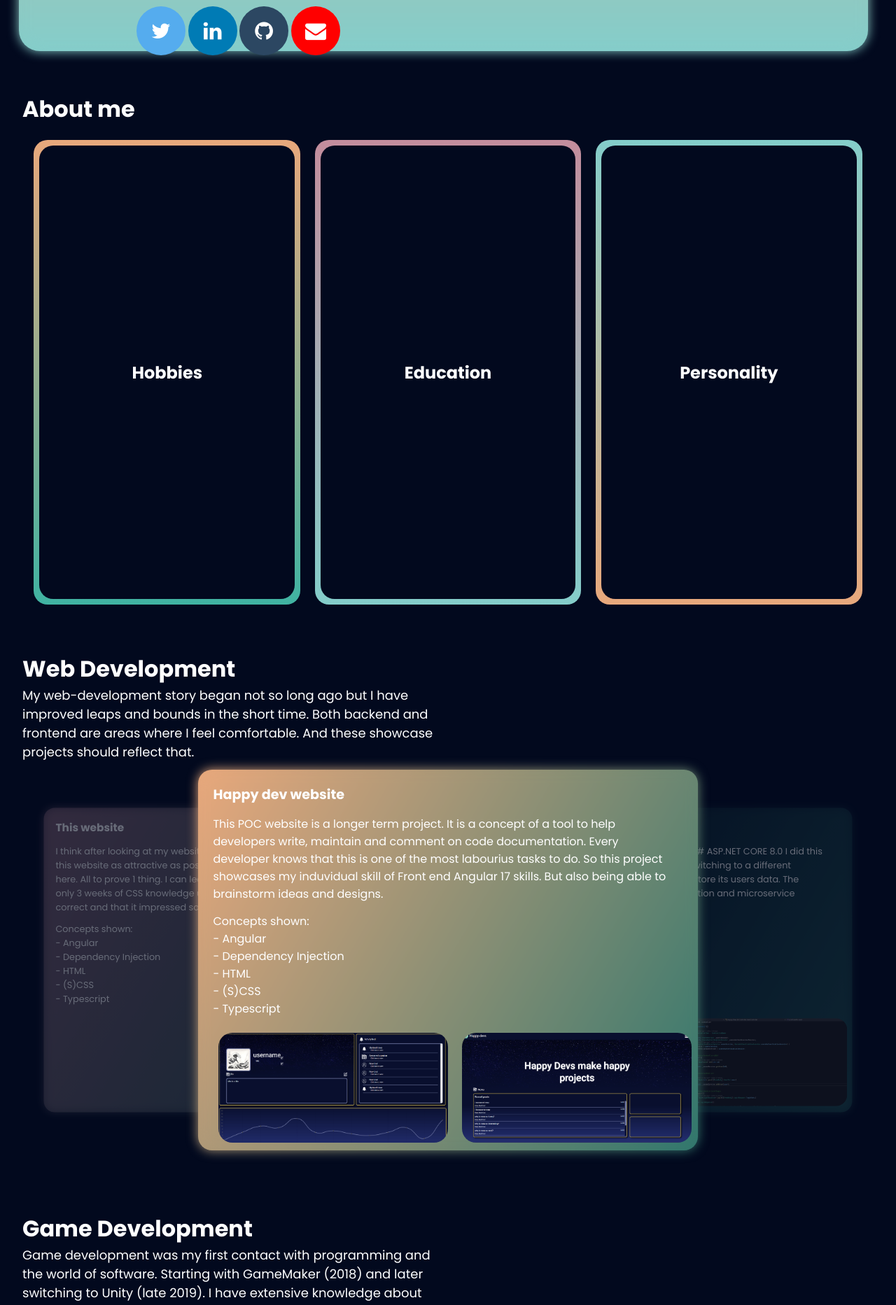
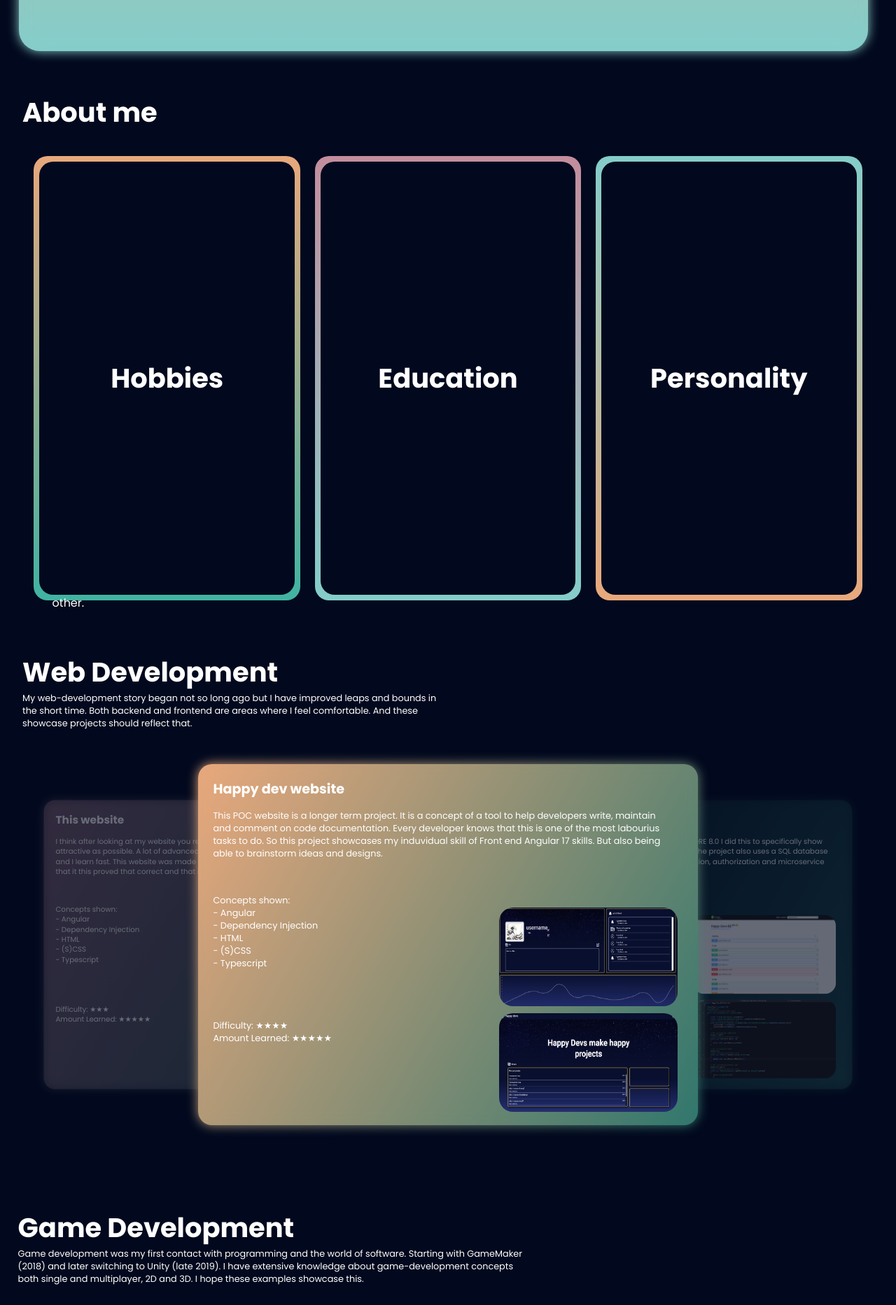
Before and after one commit to ThatGhost/Portfolio, an Angular app: page / in a window 1280 px wide. Shown: the part 700-2565 px from the top of the page at 70% size. Built offline with nearby package versions, Linux system fonts and the light colour scheme.

Commit message:
made it more responsive

```diff
--- a/src/components/standalone/about-me/about-me.component.scss
+++ b/src/components/standalone/about-me/about-me.component.scss
@@ -53,14 +53,15 @@
 
     h1 {
         color: $c-white;
-        font-size: xx-large;
+        font-size: 3vw;
         @include poppins-medium;
         width: 100%;
         height: 5%;
     }
 
     .cards {
-        height: 90%;
+        margin-top: 2%;
+        height: 86%;
         display: flex;
         flex-direction: row;
         justify-content: center;
@@ -82,7 +83,7 @@
             h2 {
                 z-index: 3;
                 color: $c-white;
-                font-size: x-large;
+                font-size: 3vw;
                 @include poppins-medium;
                 transition: color .5s ease;
             }
@@ -90,7 +91,7 @@
             h3 {
                 z-index: 1;
                 color: $c-white;
-                font-size: x-large;
+                font-size: 2vw;
                 @include poppins-medium;
                 position: absolute;
                 top: 5%;
@@ -100,7 +101,7 @@
             p {
                 z-index: 1;
                 color: $c-white;
-                font-size: medium;
+                font-size: 2vh;
                 @include poppins-medium;
                 position: absolute;
                 top: 15%;
--- a/src/components/standalone/game-development/game-development.component.html
+++ b/src/components/standalone/game-development/game-development.component.html
@@ -23,6 +23,10 @@
                 - Unity<br>
                 - Networking<br>
             </p>
+            <p class = "stars">
+                Difficulty: ★★★★★ <br>
+                Amount Learned: ★★★
+            </p>
             <section class = "images">
                 <img src = "/assets/Khan-1.png">
                 <img src = "/assets/Khan-2.png">
@@ -41,6 +45,10 @@
                 - Determinism<br>
                 - Building testing setups<br>
                 - Demoing / proof of concepting<br>
+            </p>
+            <p class = "stars">
+                Difficulty: ★★★ <br>
+                Amount Learned: ★★★★★
             </p>
             <section class = "images">
                 <img src = "/assets/Deter-1.png">
@@ -61,6 +69,10 @@
                 - Multiplayer<br>
                 - 3D<br>
             </p>
+            <p class = "stars">
+                Difficulty: ★★★★ <br>
+                Amount Learned: ★★★★★
+            </p>
             <section class = "images">
                 <img src = "/assets/public-game-1.png">
                 <img src = "/assets/public-game-2.png">
@@ -79,6 +91,10 @@
                 - Custom Engine<br>
                 - 2D<br>
                 - Randomness as a gameplay mechanic<br>
+            </p>
+            <p class = "stars">
+                Difficulty: ★★★ <br>
+                Amount Learned: ★★★★
             </p>
             <section class = "images">
                 <img src = "/assets/Universe-1.png">
@@ -99,6 +115,10 @@
                 - c#<br>
                 - Unity<br>
             </p>
+            <p class = "stars">
+                Difficulty: ★★★ <br>
+                Amount Learned: ★★★
+            </p>
             <section class = "images">
                 <img src = "/assets/Cv-1.png">
                 <img src = "/assets/Cv-2.png">
--- a/src/components/standalone/game-development/game-development.component.scss
+++ b/src/components/standalone/game-development/game-development.component.scss
@@ -34,7 +34,7 @@
     width: 95%;
     position: relative;
     overflow: hidden;
-    padding: 2.5%;
+    padding: 2%;
     transform-style: preserve-3d;
     .top {
         width: 100%;
@@ -42,13 +42,13 @@
         h1 {
             @include poppins-medium;
             color: $c-white;
-            font-size: xx-large;
+            font-size: 3vw;
         }
         p {
             @include poppins-medium;
             color: $c-white;
-            font-size: large;
-            width: 50%;
+            font-size: 1vw;
+            width: 60%;
         }
     }
     input[type=radio] {
@@ -56,9 +56,9 @@
     }
     .container {
         width: 100%;
-        height: 80%;
+        height: 75%;
+        margin-top: 2%;
         position: relative;
-        margin-bottom: 20px;
         .card {
             position: absolute;
             width: 60%;
@@ -88,21 +88,26 @@
                 margin-left: 4%;
                 width: 90%;
                 font-size: medium;
+                height: fit-content;
+            }
+
+            .stars {
+                margin-top: 5%;
             }
 
             .images {
                 z-index: inherit;
                 position: absolute;
-                bottom: 3%;
-                width: 90%;
-                max-height: 40%;
+                width: 35%;
+                height: 55%;
                 display: flex;
-                flex-direction: row;
-                margin-top: 3%;
-                margin-left: 5%;
-                gap: 20px;
+                flex-direction: column;
+                right: 5%;
+                bottom: 5%;
+                gap: 10px;
                 img {
-                    width: 50%;
+                    width: 100%;
+                    height: 50%;
                     border-radius: 20px;
                 }
             }
--- a/src/components/standalone/main/main.component.scss
+++ b/src/components/standalone/main/main.component.scss
@@ -60,25 +60,17 @@
 
                 h1 {
                     color: $c-white;
-                    font-size: 100px;
+                    font-size: 5vw;
                     margin: 0;
                     @include poppins-medium;
-
-                    @media screen and (max-width: 600px) {
-                        font-size: 40px;
-                    }
                 }
 
                 h2 {
                     color: $c-yellow;
-                    font-size: xx-large;
+                    font-size: 2vw;
                     padding-left: 2%;
                     margin-top: 1%;
                     @include poppins-medium;
-
-                    @media screen and (max-width: 600px) {
-                        font-size: large;
-                    }
                 }
             }
 
@@ -87,7 +79,7 @@
                 margin-top: 2%;
                 width: 75%;
                 color: $c-white;
-                font-size: larger;
+                font-size: 1.5vw;
                 @include poppins-medium;
 
                 @media screen and (max-width: 600px) {
@@ -97,9 +89,9 @@
             }
 
             .socials {
-                width: 60%;
+                width: 100%;
                 margin-left: 4%;
-                margin-top: 5%;
+                margin-top: 2%;
 
                 .fa-twitter {
                     background: #55ACEE;
--- a/src/components/standalone/web-development/web-development.component.html
+++ b/src/components/standalone/web-development/web-development.component.html
@@ -22,6 +22,10 @@
                 - (S)CSS<br>
                 - Typescript<br>
             </p>
+            <p class = "stars">
+                Difficulty: ★★★★ <br>
+                Amount Learned: ★★★★★
+            </p>
             <section class = "images">
                 <img src = "/assets/happy-devs.png">
                 <img src = "/assets/happy-devs2.png">
@@ -41,6 +45,10 @@
                 - .NET<br>
                 - SQL<br>
                 - Microservices<br>
+            </p>
+            <p class = "stars">
+                Difficulty: ★★ <br>
+                Amount Learned: ★★★
             </p>
             <section class = "images">
                 <img src = "/assets/backendScreenshot.png">
@@ -64,6 +72,10 @@
                 - (S)CSS<br>
                 - Typescript<br>
             </p>
+            <p class = "stars">
+                Difficulty: ★★★ <br>
+                Amount Learned: ★★★★★
+            </p>
         </label>
     </section>
 </section>
--- a/src/components/standalone/web-development/web-development.component.scss
+++ b/src/components/standalone/web-development/web-development.component.scss
@@ -30,7 +30,7 @@
 }
 
 .web-development {
-    height: 100%;
+    height: 95%;
     width: 95%;
     position: relative;
     overflow: hidden;
@@ -42,12 +42,12 @@
         h1 {
             @include poppins-medium;
             color: $c-white;
-            font-size: xx-large;
+            font-size: 3vw;
         }
         p {
             @include poppins-medium;
             color: $c-white;
-            font-size: large;
+            font-size: 1vw;
             width: 50%;
         }
     }
@@ -58,7 +58,6 @@
         width: 100%;
         height: 70%;
         position: relative;
-        margin-bottom: 20px;
         .card {
             position: absolute;
             width: 60%;
@@ -76,7 +75,7 @@
                 position: relative;
                 margin-top: 4%;
                 margin-left: 4%;
-                font-size: larger;
+                font-size: 1.5vw;
             }
             p {
                 z-index: inherit;
@@ -86,19 +85,28 @@
                 margin-top: 2%;
                 margin-left: 4%;
                 width: 90%;
-                font-size: medium;
+                font-size: 1vw;
+                height: 20%;
             }
+
+            .stars {
+                margin-top: 10%;
+            }
+
             .images {
                 z-index: inherit;
-                position: relative;
-                width: 90%;
+                position: absolute;
+                width: 35%;
+                height: 55%;
+                aspect-ratio: 2 1;
                 display: flex;
-                flex-direction: row;
-                margin-top: 3%;
-                margin-left: 5%;
-                gap: 20px;
+                flex-direction: column;
+                right: 5%;
+                bottom: 5%;
+                gap: 10px;
                 img {
-                    width: 50%;
+                    width: 100%;
+                    height: 50%;
                     border-radius: 20px;
                 }
             }
```
